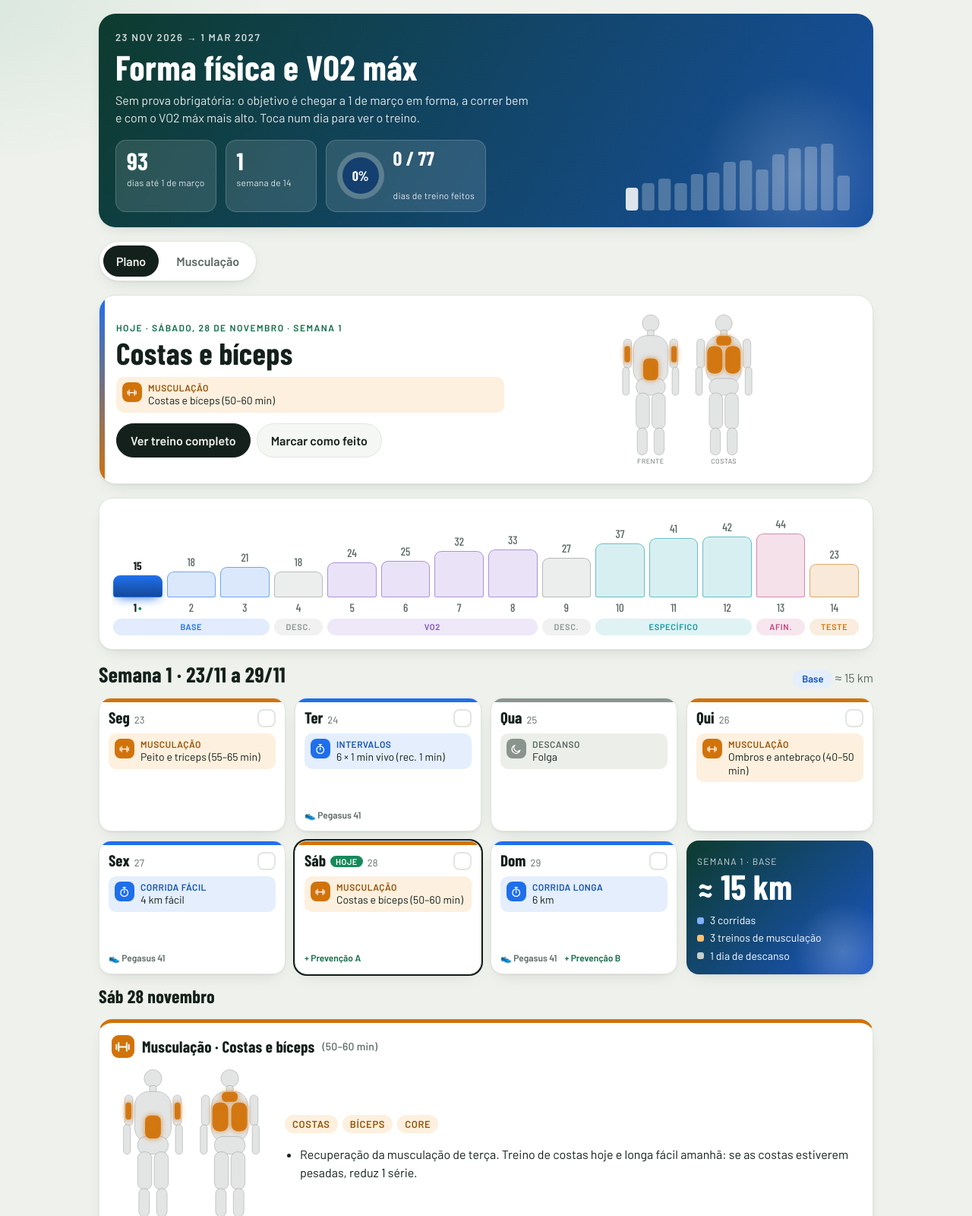
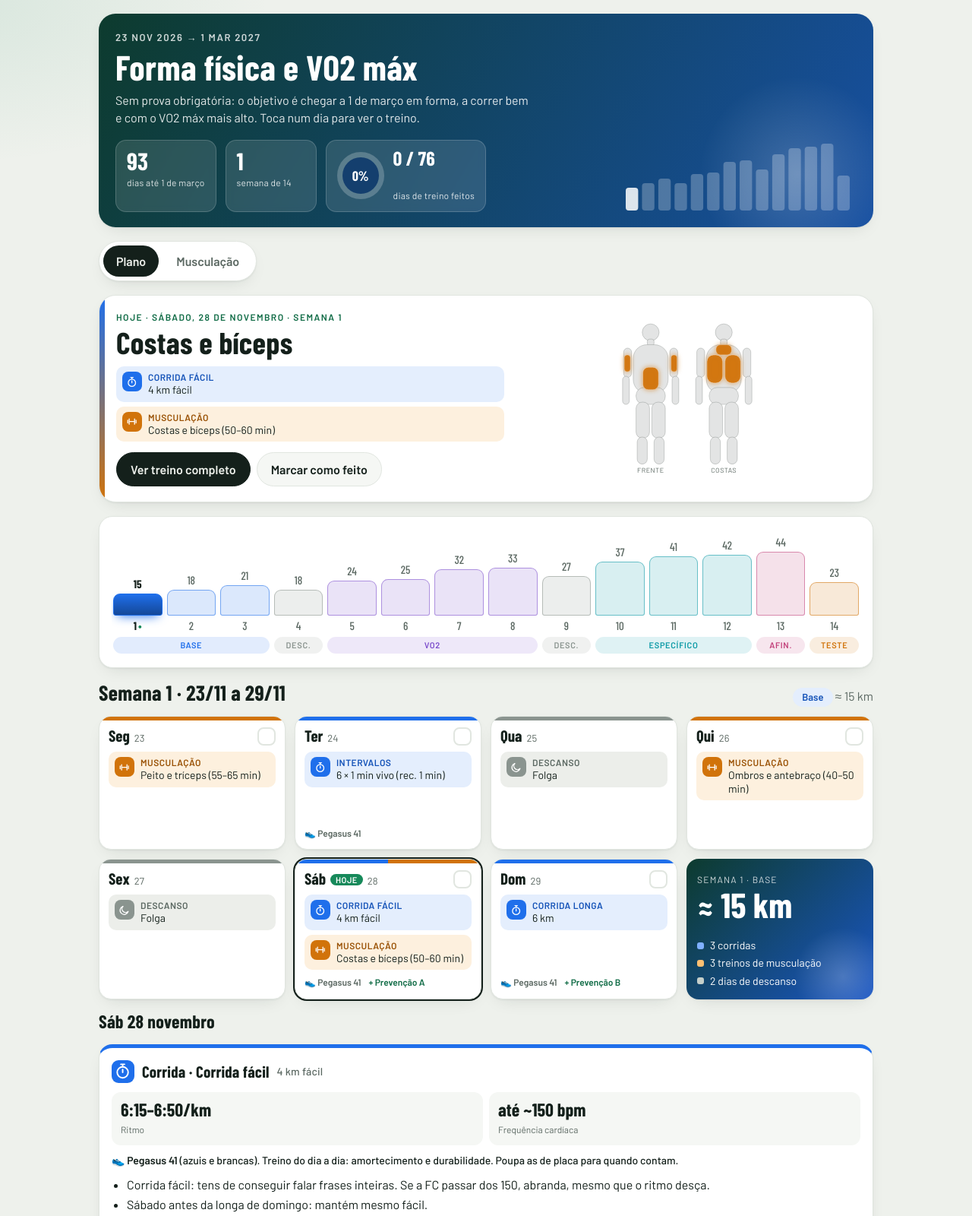
Before and after one commit to samuelmartins-af/treino-samu, a plain HTML site: page index.html in a window 1280 px wide. Shown: the top 1600 px of the page at 76% size. Drawn offline with nearby package versions, Linux system fonts and the light colour scheme.

Commit message:
Semana 1: corrida passa de sexta para sábado
Co-Authored-By: Claude Sonnet 5.5 <noreply@anthropic.com>
Claude-Session: https://claude.ai/code/session_01GrTXiggkmPp5dUXuW4k3Uv

```diff
--- a/index.html
+++ b/index.html
@@ -555,11 +555,11 @@ function dayData(i){
   if(w===1){var mv=o[3].run;mv.txt=mv.txt.slice(0,1);
     o[3]={str:o[3].str,note:"A corrida de quinta passou para sexta."};
     o[3].str.txt.push("Hoje só a musculação de ombros e antebraço.");
-    o[4]={run:mv,note:"Corrida de quinta passada para sexta, só esta semana. Sem musculação de pernas."}}
+    o[4]={rest:"Dia livre: sem corrida e sem pernas esta semana. A corrida passou para sábado.",note:"Sexta nunca tem corrida: a corrida passou para sábado."}}
   // Sáb
   var sr=satRun(w);
   o[5]=sr?{run:sr,prev:w===14?null:"A"}:{rest:"Dia livre. A corrida de sábado entra na semana 7. Se quiseres, faz o Bloco de prevenção A.",prev:"A",opt:true};
-  if(w===1){var cs=STR("B","Costas e bíceps (50–60 min)");cs.txt.push("Recuperação da musculação de terça. Treino de costas hoje e longa fácil amanhã: se as costas estiverem pesadas, reduz 1 série.");o[5]={str:cs,prev:"A",note:"Dia que repõe a musculação de terça."}}
+  if(w===1){var cs=STR("B","Costas e bíceps (50–60 min)");cs.txt.push("Recuperação da musculação de terça. Treino de costas hoje e longa fácil amanhã: se as costas estiverem pesadas, reduz 1 série.");cs.txt.push("Faz a corrida primeiro e a musculação a seguir (ou à noite, com algumas horas de intervalo).");mv.txt.push("Sábado antes da longa de domingo: mantém mesmo fácil.");o[5]={run:mv,str:cs,prev:"A",note:"Corrida de quinta passada para sábado, só esta semana. Também repõe a musculação de terça."}}
   // Dom
   var ur=sunRun(w);
   o[6]=ur?{run:ur,prev:"B"}:{rest:"Descanso, para o teste de sábado. Segunda-feira, 1 de março, é a meta: vê como te sentes e como correu o teste.",prev:"B",opt:true};
--- a/sw.js
+++ b/sw.js
@@ -1,4 +1,4 @@
-const V="plano-v15",CORE=["./","index.html","musc-data.js","musc-ui.js","musc.css","musc-3d.js","musc-skel.js","manifest.webmanifest","icons/icon-192.png","icons/icon-512.png","icons/apple-touch-icon.png"];
+const V="plano-v16",CORE=["./","index.html","musc-data.js","musc-ui.js","musc.css","musc-3d.js","musc-skel.js","manifest.webmanifest","icons/icon-192.png","icons/icon-512.png","icons/apple-touch-icon.png"];
 self.addEventListener("install",e=>{e.waitUntil(caches.open(V).then(c=>c.addAll(CORE)).then(()=>self.skipWaiting()))});
 self.addEventListener("activate",e=>{e.waitUntil(caches.keys().then(k=>Promise.all(k.filter(x=>x!==V).map(x=>caches.delete(x)))).then(()=>self.clients.claim()))});
 self.addEventListener("fetch",e=>{
```
